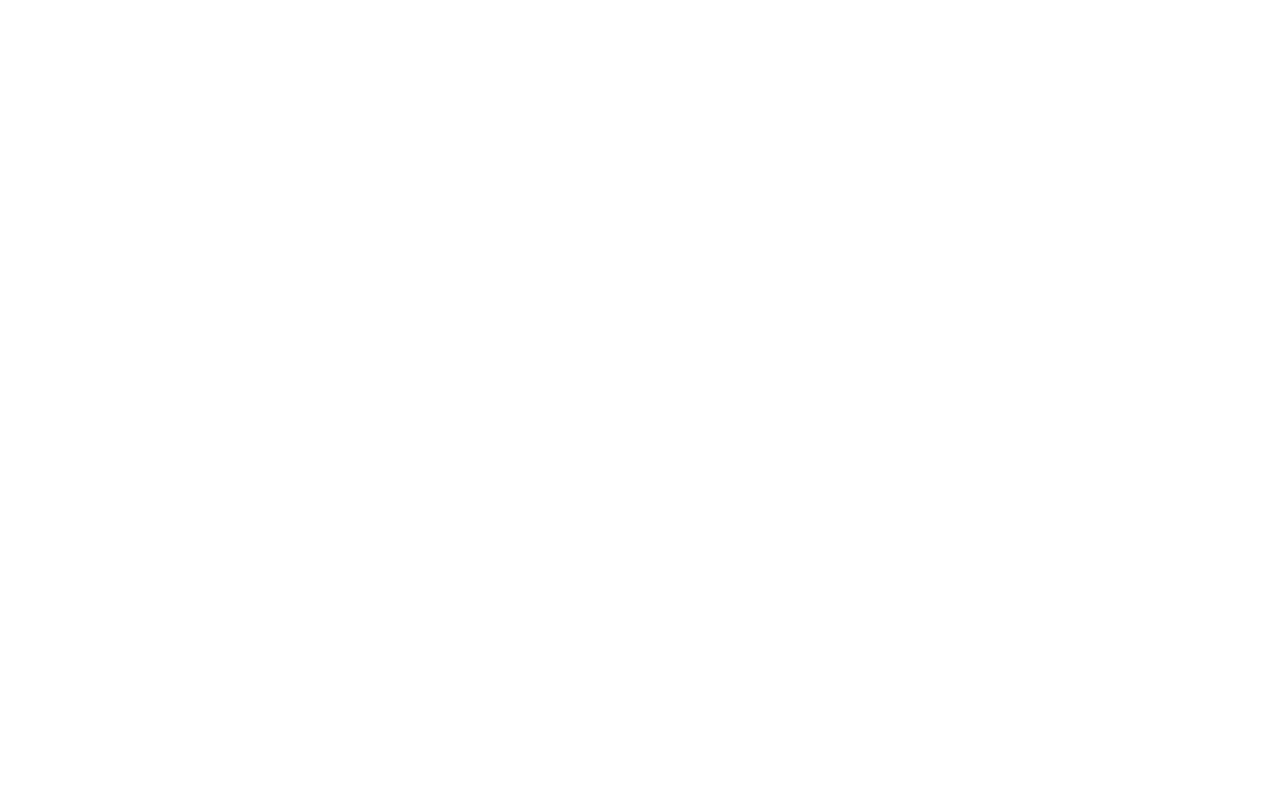
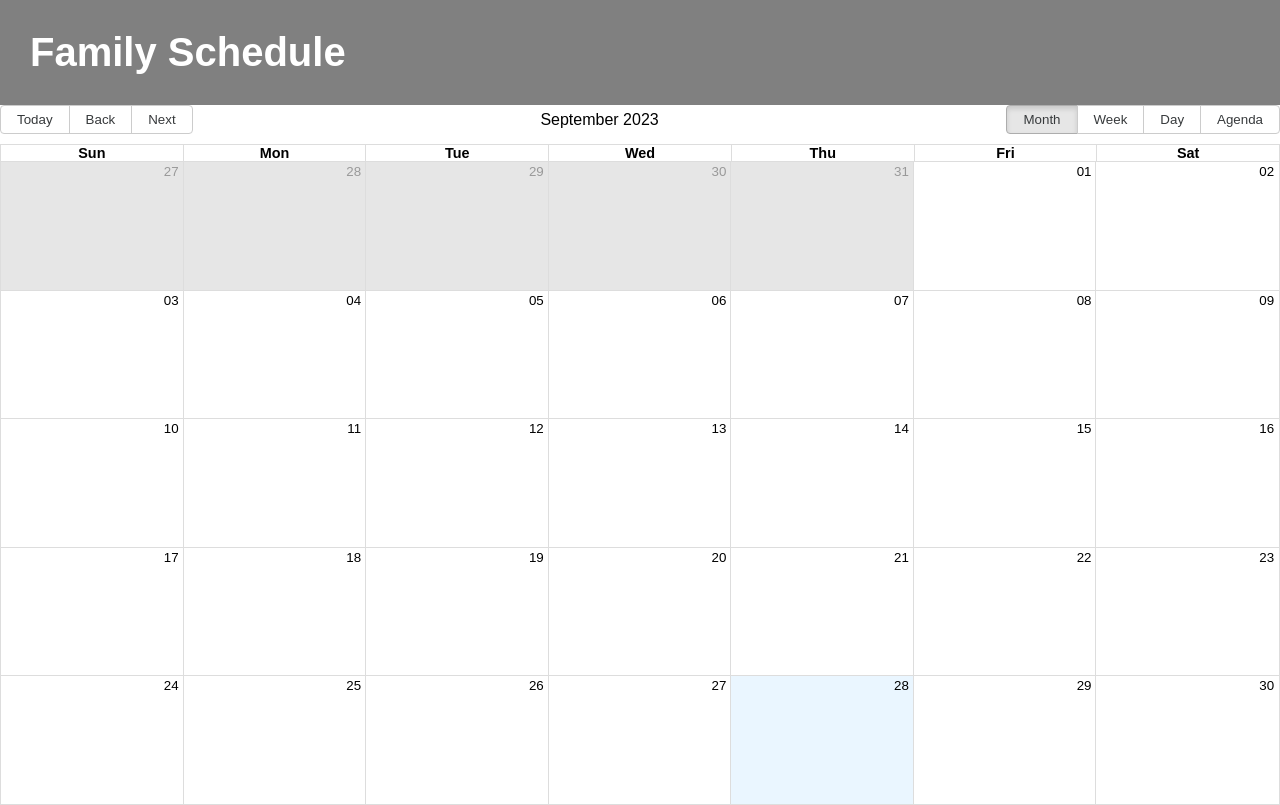
Before and after one commit to Aesha7/CMPT-370, a React (Create React App) app in the folder front-end/: page /family-schedule in a window 1280 px wide. Before the commit this address had no page. Built offline with nearby package versions, Linux system fonts and the light colour scheme.

Commit message:
view family schedule added, not styled

```diff
--- a/front-end/package.json
+++ b/front-end/package.json
@@ -11,6 +11,7 @@
     "@types/react": "^18.2.22",
     "@types/react-dom": "^18.2.7",
     "react": "^18.2.0",
+    "react-big-calendar": "^1.8.4",
     "react-dom": "^18.2.0",
     "react-router": "^6.16.0",
     "react-router-dom": "^6.16.0",
--- a/front-end/src/App.tsx
+++ b/front-end/src/App.tsx
@@ -4,6 +4,7 @@
 import HomePage from './pages/HomePage.jsx';
 import AccountCreatePage from './pages/AccountCreatePage';
 import ViewAccountPage from './pages/ViewAccountPage'
+import ViewFamilySchedule from './pages/ViewFamilySchedule';
 
 import { BrowserRouter, Route, Routes } from 'react-router-dom';
 import {  } from 'react-router'
@@ -15,14 +16,9 @@
         <Route path='/' element={<HomePage/>}/>
         <Route path='/create-account' element={<AccountCreatePage/>}/>
         <Route path='/my-account' element={<ViewAccountPage/>}/>
+        <Route path='/family-schedule' element={<ViewFamilySchedule/>}/>
       </Routes>
 
-
-    // <div className="App">
-
-    //   <HomePage />
-
-    // </div>
   );
 }
 
--- a/front-end/src/pages/HomePage.jsx
+++ b/front-end/src/pages/HomePage.jsx
@@ -3,6 +3,7 @@
 import Typography from '@material-ui/core/Typography';
 import { Route, Routes, useNavigate } from "react-router";
 import './HomePage.css';
+import { createSearchParams } from "react-router-dom";
 
 
 const HomePage = () => {
@@ -16,12 +17,6 @@
 
  let navigate = useNavigate();
 
- // going to account
- const routeChange = () =>{
-   let path = `/my-account`;
-   navigate(path);
- }
-
 
 //  // going to create account
  const createAccountRouteChange = () =>{
@@ -29,9 +24,11 @@
   navigate(path);
  }
 
+ // going to account
  const viewAccountPageRouteChange = () =>{
   let path = '/my-account';
-  navigate(path)
+
+  navigate(path);
  }
 
 
--- a/front-end/src/pages/ViewAccountPage.jsx
+++ b/front-end/src/pages/ViewAccountPage.jsx
@@ -1,14 +1,15 @@
 import React, { useState } from "react";
 import Container from "@material-ui/core/Container";
 import Typography from "@material-ui/core/Typography";
-import { Route, Routes, useNavigate} from "react-router";
+import { Route, Routes, useNavigate, useLocation } from "react-router";
 import "./ViewAccountPage.css";
+import { useSearchParams } from "react-router-dom";
 
 const AccountView = () => {
   // use these variables to set proper data
   const [name] = useState("John Doe");
   const [phone] = useState("(306) 123-4567");
-  const [email] = useState("abc123@domain.ca");
+  const [email, setEmail] = useState("email");
   const [birthday] = useState("month/day/year");
 
 
@@ -22,6 +23,10 @@
   const addFamilyMember = (e) =>{
     addFamilyMemberRouteChange();
   }
+
+
+  // getting the email
+
 
   return (
     <div className="view-account-page">
--- /dev/null
+++ b/front-end/src/pages/ViewFamilySchedule.css
@@ -0,0 +1,12 @@
+.view-family-schedule{
+    font-family: Arial, Helvetica, sans-serif;
+}
+
+.family-schedule-top-bar {
+    background-color: gray;
+    color: white;
+    padding: 30px;
+    text-align: left;
+    font-size: 40px;
+    font-weight: bolder;
+  }
--- /dev/null
+++ b/front-end/src/pages/ViewFamilySchedule.jsx
@@ -0,0 +1,55 @@
+import React, { useState } from "react";
+import Container from "@material-ui/core/Container";
+import Typography from "@material-ui/core/Typography";
+import { Route, Routes, useNavigate, useLocation } from "react-router";
+import { Calendar, momentLocalizer } from 'react-big-calendar'
+import moment from 'moment'
+import "./ViewFamilySchedule.css";
+import "react-big-calendar/lib/css/react-big-calendar.css"
+
+const ViewFamilySchedule = () => {
+
+    const localizer = momentLocalizer(moment);
+
+
+    //JSON, needs to be dynamic (backend)
+
+    // months index starting at 0 (october is 9, january is 0...)
+    // dates are normal
+    const myEventsList = [
+        {
+            'title': 'example event',
+            'start': new Date(2023, 9 ,11, 12, 0, 0),
+            'end': new Date(2023, 9 ,11, 14, 0, 0)
+        },
+        {
+            'title': 'example event2',
+            'start': new Date(2023, 9 ,12),
+            'end': new Date(2023, 9 , 13)
+        }
+    ]
+
+
+    return(
+
+        <div className="view-family-schedule">
+            <div className='family-schedule-top-bar'>Family Schedule
+            {/* nothing in here? */}
+            </div>
+
+            <div className="">
+                <Calendar
+                    localizer={localizer}
+                    events = {myEventsList}
+                    startAccessor="start"
+                    endAccessor="end"
+                    popup={false}
+                    style={{ height: 700 }}
+                ></Calendar>
+
+            </div>
+
+        </div>
+        );
+}
+export default ViewFamilySchedule;
```
Also changed, not shown: 1 other file (tests, documents, lock files or other folders).
